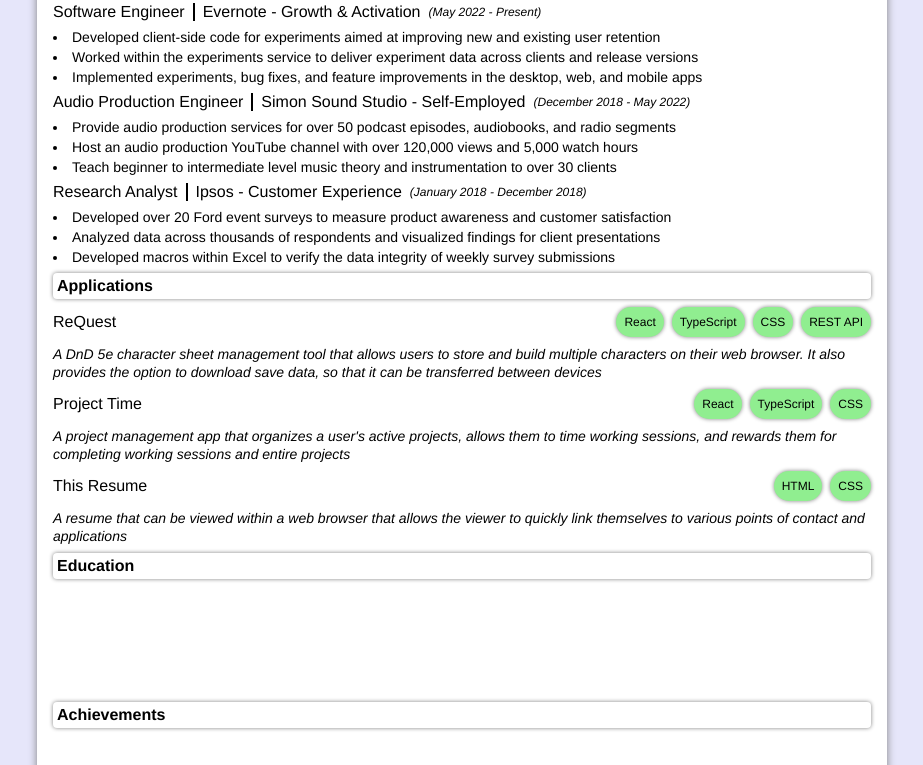
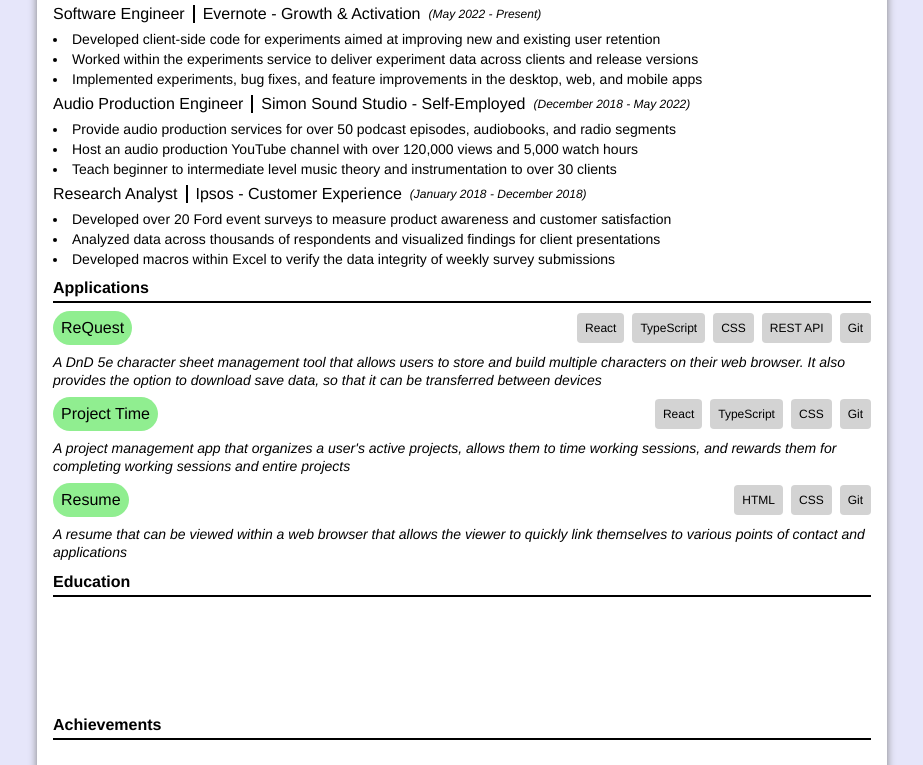
Before and after one commit to AdamxSimon/Resume, a plain HTML site: page index.html in a window 1280 px wide. Shown: the part 109-874 px from the top of the page, without its empty margins (178-1101 px from the left). Drawn offline with Linux system fonts and the light colour scheme.

Commit message:
Changed some styling

```diff
--- a/index.html
+++ b/index.html
@@ -118,15 +118,16 @@
           <div class="application-item">
             <div class="application-item-header">
               <a
-                class="application-item-name"
+                class="application-item-name pill"
                 href="https://adamxsimon.github.io/ReQuest/"
                 >ReQuest</a
               >
               <div class="application-item-technologies">
-                <div class="pill">React</div>
-                <div class="pill">TypeScript</div>
-                <div class="pill">CSS</div>
-                <div class="pill">REST API</div>
+                <div class="tag">React</div>
+                <div class="tag">TypeScript</div>
+                <div class="tag">CSS</div>
+                <div class="tag">REST API</div>
+                <div class="tag">Git</div>
               </div>
             </div>
 
@@ -143,14 +144,15 @@
           <div class="application-item">
             <div class="application-item-header">
               <a
-                class="application-item-name"
+                class="application-item-name pill"
                 href="https://adamxsimon.github.io/Project-Time/"
                 >Project Time</a
               >
               <div class="application-item-technologies">
-                <div class="pill">React</div>
-                <div class="pill">TypeScript</div>
-                <div class="pill">CSS</div>
+                <div class="tag">React</div>
+                <div class="tag">TypeScript</div>
+                <div class="tag">CSS</div>
+                <div class="tag">Git</div>
               </div>
             </div>
 
@@ -166,13 +168,14 @@
           <div class="application-item">
             <div class="application-item-header">
               <a
-                class="application-item-name"
+                class="application-item-name pill"
                 href="https://adamxsimon.github.io/Resume/"
-                >This Resume</a
+                >Resume</a
               >
               <div class="application-item-technologies">
-                <div class="pill">HTML</div>
-                <div class="pill">CSS</div>
+                <div class="tag">HTML</div>
+                <div class="tag">CSS</div>
+                <div class="tag">Git</div>
               </div>
             </div>
 
--- a/styles.css
+++ b/styles.css
@@ -67,7 +67,13 @@ li {
   background-color: lightgreen;
   padding: 8px;
   border-radius: 24px;
-  box-shadow: 0 0 4px gray;
+}
+
+.tag {
+  width: fit-content;
+  background-color: lightgray;
+  padding: 8px;
+  border-radius: 4px;
 }
 
 .resume-section {
@@ -75,9 +81,8 @@ li {
 }
 
 .resume-section-header {
-  padding: 4px;
-  border-radius: 4px;
-  box-shadow: 0 0 4px gray;
+  padding: 4px 0;
+  border-bottom: 2px solid black;
   font-size: 16px;
   font-weight: bold;
 }
```
